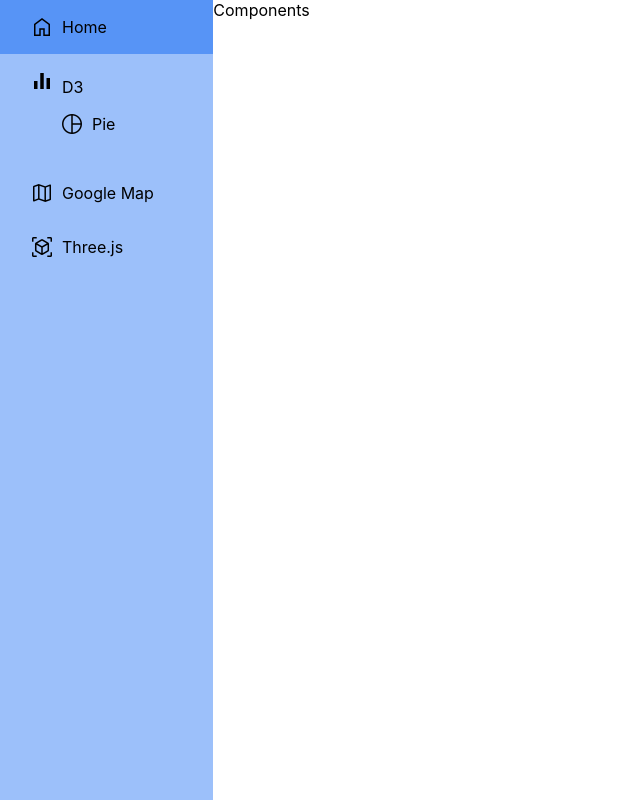
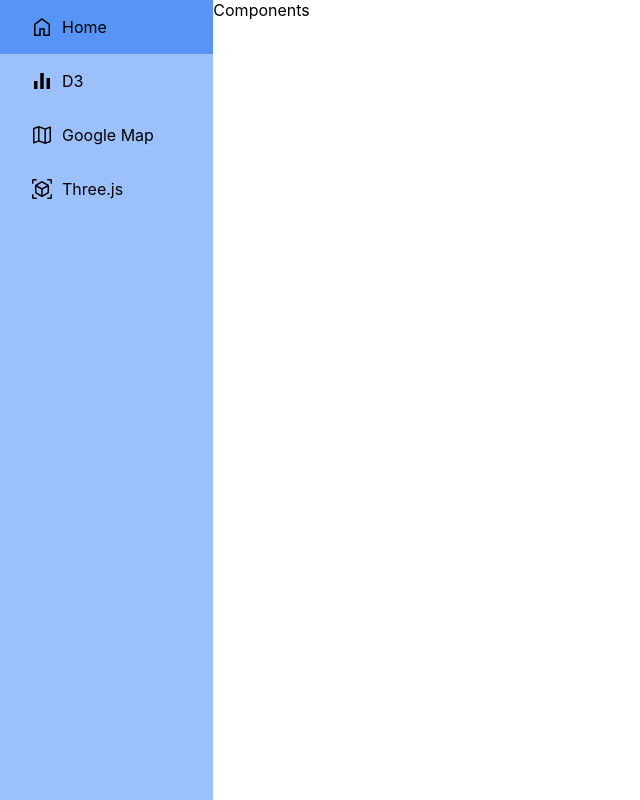
Before and after one commit to hazelGranger/component-complex, a Next.js app: page / in a window 1280 px wide. Shown: the whole page, without its empty margins (0-640 px from the left). Built offline with nearby package versions, Linux system fonts and the light colour scheme.

Commit message:
some style changes

```diff
--- a/components/Sidebar/Sidebar.module.css
+++ b/components/Sidebar/Sidebar.module.css
@@ -9,7 +9,6 @@
 }
 
 .sidebar ul li {
-    padding: 15px 30px;
     transition: background-color ease-in-out .3s;
 }
 
@@ -20,8 +19,14 @@
 .sidebar ul li a {
     display: flex;
     align-items: center;
+    padding: 15px 30px;
+    flex-wrap: wrap;
 }
 
 .sidebarText {
     margin-left: .5rem;
 }
+
+.sidebarItem {
+    cursor: pointer;
+}
--- a/components/Sidebar/SidebarItem.tsx
+++ b/components/Sidebar/SidebarItem.tsx
@@ -1,6 +1,7 @@
-import { ReactNode } from 'react'
+import React, { ReactNode, useState } from 'react'
 import SidebarIcon from './SidebarIcon'
 import SidebarText from './SidebarText'
+import styles from './Sidebar.module.css'
 
 type SidebarItemProps = {
   children?: ReactNode
@@ -17,13 +18,21 @@ const SidebarItem = ({
   isCollapsible = false,
   link,
 }: SidebarItemProps) => {
+  const [isCollapsed, setIsCollapsed] = useState(true)
+
+  const handleClick = () => {
+    setIsCollapsed((isCollapsed) => !isCollapsed)
+  }
+
   return (
-    <li>
+    <li className={styles.sidebarItem}>
       {isCollapsible ? (
         <>
-          <SidebarIcon icon={icon} />
-          <SidebarText text={text} />
-          {children}
+          <a onClick={handleClick}>
+            <SidebarIcon icon={icon} />
+            <SidebarText text={text} />
+          </a>
+          {!isCollapsed && children}
         </>
       ) : (
         <a href={link}>
```
